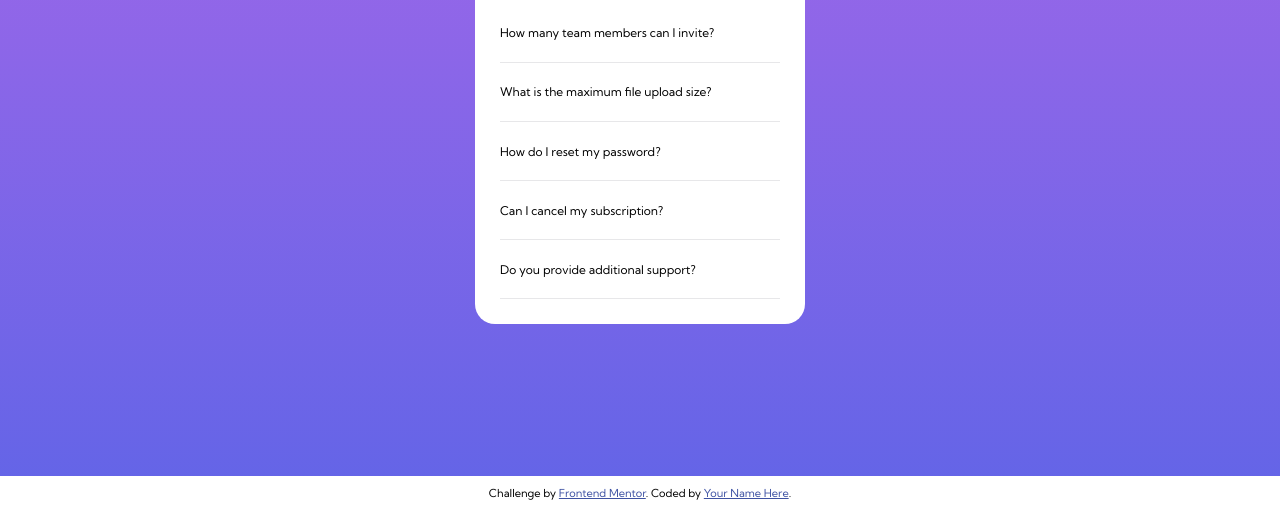
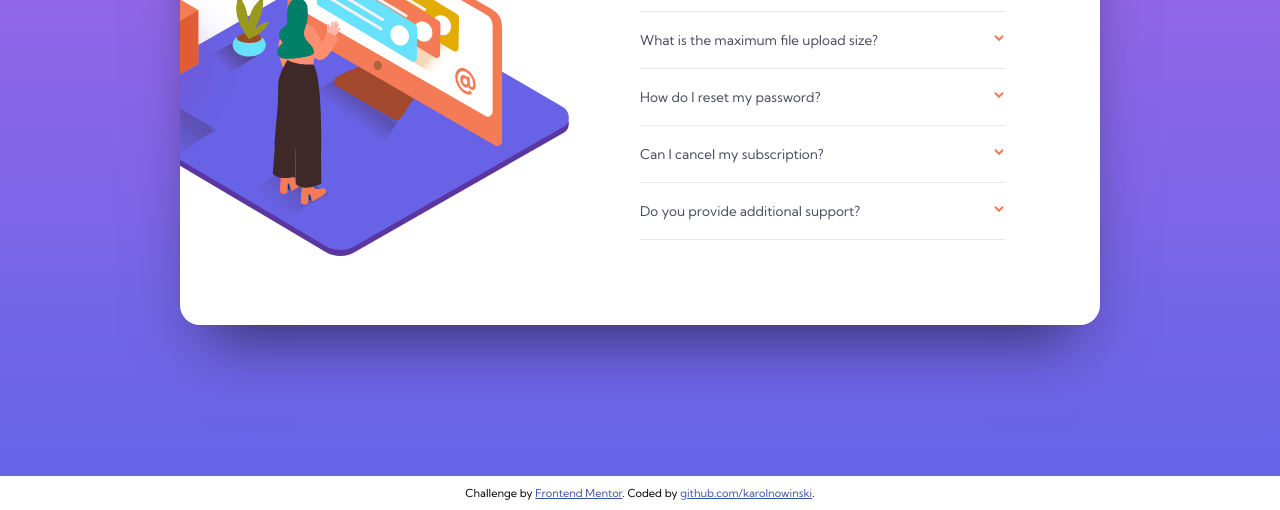
Before and after one commit to karolnowinski/faq-accordion-card, a website: page index.html in a window 1280 px wide. Shown: the part 324-834 px from the top of the page. Drawn offline with Linux system fonts and the light colour scheme; files that its build step writes are made by us from their sources.

Commit message:
Finishing mobile version

```diff
--- a/index.html
+++ b/index.html
@@ -14,32 +14,34 @@
       <div class="card">
         <div class="card__header">
           <img class="card__image--mobile" src="./images/illustration-woman-online-mobile.svg" alt="Woman using a computer" />
+          <img class="card__image--desktop" src="./images/illustration-woman-online-desktop.svg" alt="Woman using a computer" />
         </div>
         <div class="card__body">
           <h2 class="card__headline">FAQ</h2>
           <details class="card__item">
             <summary class="card__question">How many team members can I invite?</summary>
-            <span class="card__answer">You can invite up to 2 additional users on the Free plan. There is no limit on team members for the Premium plan.</span>
+            <p class="card__answer">You can invite up to 2 additional users on the Free plan. There is no limit on team members for the Premium plan.</p>
           </details>
           <details class="card__item">
             <summary class="card__question">What is the maximum file upload size?</summary>
-            <span class="card__answer">No more than 2GB. All files in your account must fit your allotted storage space.</span>
+            <p class="card__answer">No more than 2GB. All files in your account must fit your allotted storage space.</p>
           </details>
           <details class="card__item">
             <summary class="card__question">How do I reset my password?</summary>
-            <span class="card__answer">Click “Forgot password” from the login page or “Change password” from your profile page. A reset link will be emailed to you.</span>
+            <p class="card__answer">Click “Forgot password” from the login page or “Change password” from your profile page. A reset link will be emailed to you.</p>
           </details>
           <details class="card__item">
             <summary class="card__question">Can I cancel my subscription?</summary>
-            <span class="card__answer">Yes! Send us a message and we’ll process your request no questions asked.</span>
+            <p class="card__answer">Yes! Send us a message and we’ll process your request no questions asked.</p>
           </details>
           <details class="card__item">
             <summary class="card__question">Do you provide additional support?</summary>
-            <span class="card__answer">Chat and email support is available 24/7. Phone lines are open during normal business hours.</span>
+            <p class="card__answer">Chat and email support is available 24/7. Phone lines are open during normal business hours.</p>
           </details>
         </div>
       </div>
     </section>
-    <div class="attribution">Challenge by <a href="https://www.frontendmentor.io?ref=challenge" target="_blank">Frontend Mentor</a>. Coded by <a href="#">Your Name Here</a>.</div>
+    <div class="attribution">Challenge by <a href="https://www.frontendmentor.io?ref=challenge" target="_blank">Frontend Mentor</a>. Coded by <a href="https://github.com/karolnowinski">github.com/karolnowinski</a>.</div>
+    <script async src="./dist/js/index.js"></script>
   </body>
 </html>
--- a/package.json
+++ b/package.json
@@ -9,7 +9,7 @@
     "build:js": "eslint --fix ./src/js/*.js && babel src -d dist && uglifyjs dist/js/*.js --compress --mangle --output dist/js/*.js",
     "watch:js": "onchange -i -v \"./src/js/*.js\" -- npm run build:js",
     "start": "browser-sync -s -f \"./index.html, dist/**/*\"",
-    "watch:all": "concurrently \"npm start\" \"npm run watch:scss\""
+    "watch:all": "concurrently \"npm start\" \"npm run watch:scss\" \"npm run watch:js\""
   },
   "repository": {
     "type": "git",
@@ -27,7 +27,9 @@
     "@babel/preset-env": "^7.13.12",
     "browser-sync": "^2.26.14",
     "concurrently": "^6.0.0",
-    "eslint": "^7.23.0",
+    "eslint": "^7.24.0",
+    "eslint-config-airbnb-base": "^14.2.1",
+    "eslint-plugin-import": "^2.22.1",
     "node-sass": "^5.0.0",
     "onchange": "^6.1.0",
     "uglify-js": "^3.13.3"
--- /dev/null
+++ b/src/js/index.js
@@ -0,0 +1,11 @@
+// handle ::focus state, 'cause outline is disabled (accessibility)
+const questions = document.querySelectorAll('.card__item');
+
+function disableAll() {
+  questions.forEach((question) => { question.open = false; });
+}
+
+questions.forEach((question) => question.addEventListener('focusin', () => {
+  disableAll();
+  question.open = true;
+}));
--- a/src/styles/style.scss
+++ b/src/styles/style.scss
@@ -1,4 +1,4 @@
-@import url('https://fonts.googleapis.com/css2?family=Kumbh+Sans:wght@400;700&display=swap');
+@import url("https://fonts.googleapis.com/css2?family=Kumbh+Sans:wght@400;700&display=swap");
 
 *,
 *:before,
@@ -19,13 +19,14 @@
   --soft-blue: hsl(240, 73%, 65%);
   --very-dark-grayish-blue: hsl(237, 12%, 33%);
   --dark-grayish-blue: hsl(240, 6%, 50%);
+  --light-grayish-blue: hsl(240, 5%, 91%);
   font-size: 12px;
 }
 
 body {
   -webkit-text-size-adjust: 100%;
   -webkit-font-smoothing: antialiased;
-  font-family: 'Kumbh Sans', sans-serif;
+  font-family: "Kumbh Sans", sans-serif;
 }
 
 .attribution {
@@ -53,21 +54,36 @@ body {
   border-radius: 20px;
   display: grid;
   grid-template-areas:
-    'header'
-    'body';
+    "header"
+    "body";
   grid-template-columns: 1fr;
   grid-template-rows: auto;
+  box-shadow: 0 3rem 5rem -2rem rgba(0, 0, 0, 0.55);
+  z-index: 0;
 
   &__header {
     grid-area: header;
     display: flex;
     justify-content: center;
     align-items: center;
-    // height: 120px;
+    width: 100%;
+    z-index: 2;
+    position: relative;
+
+    &:after {
+      position: absolute;
+      width: 100%;
+      height: 200%;
+      background-image: url("/images/bg-pattern-mobile.svg");
+      background-repeat: no-repeat;
+      background-position: 50% 50%;
+      content: "";
+    }
   }
 
   &__body {
     grid-area: body;
+    padding: 25px 0;
   }
 
   &__image {
@@ -75,18 +91,9 @@ body {
       margin-left: -30px;
       margin-top: -133px;
     }
-
-    // :after {
-    //   position: absolute;
-    //   bottom: -1.5rem;
-    //   width: 100%;
-    //   height: 100%;
-    //   background-image: url('/images/bg-pattern-mobile.svg');
-    //   background-repeat: no-repeat;
-    //   background-position: 50% 100%;
-    //   content: '';
-    //   z-index: -1;
-    // }
+    &--desktop {
+      display: none;
+    }
   }
 
   &__headline {
@@ -96,11 +103,100 @@ body {
   }
 
   &__item {
-    border-bottom: 1px solid #e7e7e9;
+    border-bottom: 1px solid var(--light-grayish-blue);
+    cursor: pointer;
   }
 
   &__question {
-    padding: 1.8rem 0;
+    font-size: 1.125rem;
+    padding: 20px 0;
     list-style: none;
+    outline: none;
+    position: relative;
+    color: var(--very-dark-grayish-blue);
+
+    &:after {
+      position: absolute;
+      content: "";
+      background-image: url("/images/icon-arrow-down.svg");
+      background-repeat: no-repeat;
+      background-position: center;
+      right: 0;
+      width: 1rem;
+      height: 1rem;
+      transition: transform 0.3s ease-in-out;
+    }
+  }
+
+  &__item[open] > &__question {
+    font-weight: 700;
+  }
+
+  &__item[open] > &__question::after {
+    transform: rotate(-180deg);
+  }
+
+  &__answer {
+    padding-right: 2rem;
+    margin-bottom: 20px;
+    font-size: 1.025rem;
+    line-height: 1.5rem;
+    color: var(--dark-grayish-blue);
   }
 }
+
+@media screen and (min-width: 1000px) {
+  .card {
+    grid-template-areas: "header body";
+    width: 920px;
+    grid-template-columns: 1fr 1fr;
+
+    &__header {
+      overflow: hidden;
+      margin: -25px;
+    }
+
+    &__header:before {
+      position: absolute;
+      width: 100%;
+      height: 200%;
+      background-image: url("/images/illustration-box-desktop.svg");
+      background-repeat: no-repeat;
+      background-position: -50% 50%;
+      content: "";
+      overflow: visible;
+    }
+
+    &__header:after {
+      // background-image: url("../../images/bg-pattern-desktop.svg");
+      // height: 100%;
+      // background-position: 50% 50%;
+      // z-index: -1;
+      display: none;
+    }
+
+    &__image {
+      &--mobile {
+        display: none;
+      }
+      &--desktop {
+        display: block;
+        margin-left: -130px;
+      }
+    }
+
+    &__body {
+      padding-top: 15px;
+      padding-right: 70px;
+      padding-bottom: 60px;
+    }
+
+    &__headline {
+      text-align: left;
+    }
+
+    &__question:hover {
+      color: var(--soft-red);
+    }
+  }
+}
```
Also changed, not shown: .eslintrc.json (added), dist/js/index.js (added), dist/styles/style.css, 1 other file.
